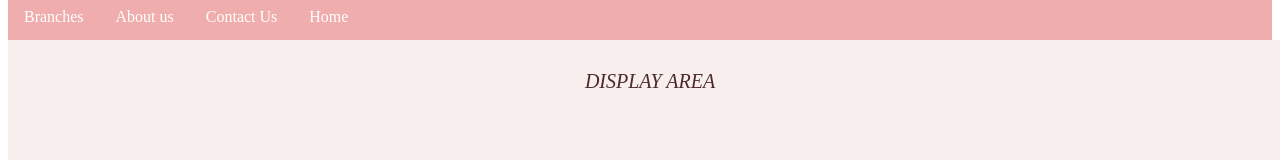
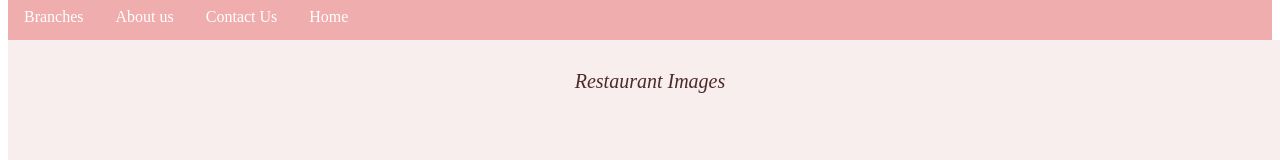
Before and after one commit to sampathkumar-akula/sample-, an Angular app: page / in a window 1280 px wide. Shown: the part 135-295 px from the top of the page. Built offline with nearby package versions, Linux system fonts and the light colour scheme.

Commit message:
git command test

```diff
--- a/src/app/restaurant/restaurant.component.html
+++ b/src/app/restaurant/restaurant.component.html
@@ -7,7 +7,7 @@
     </ul>
 </div>
 <div class="disparea" id="dis">
-    <p>DISPLAY AREA</p>
+    <p>Restaurant Images</p>
 </div>
 <div class="footer" style="background-color:rgb(230, 67, 67); ">
     <h2 style="text-align: center;">{{ forms.foot}}</h2>
--- a/src/app/restaurant/restaurant.component.ts
+++ b/src/app/restaurant/restaurant.component.ts
@@ -11,8 +11,6 @@ export class RestaurantComponent implements OnInit {
 
   ngOnInit(): void {
   }
-
-
 forms = {
   'title': "PARADISE",
   'foot':"FOOTER",
```
